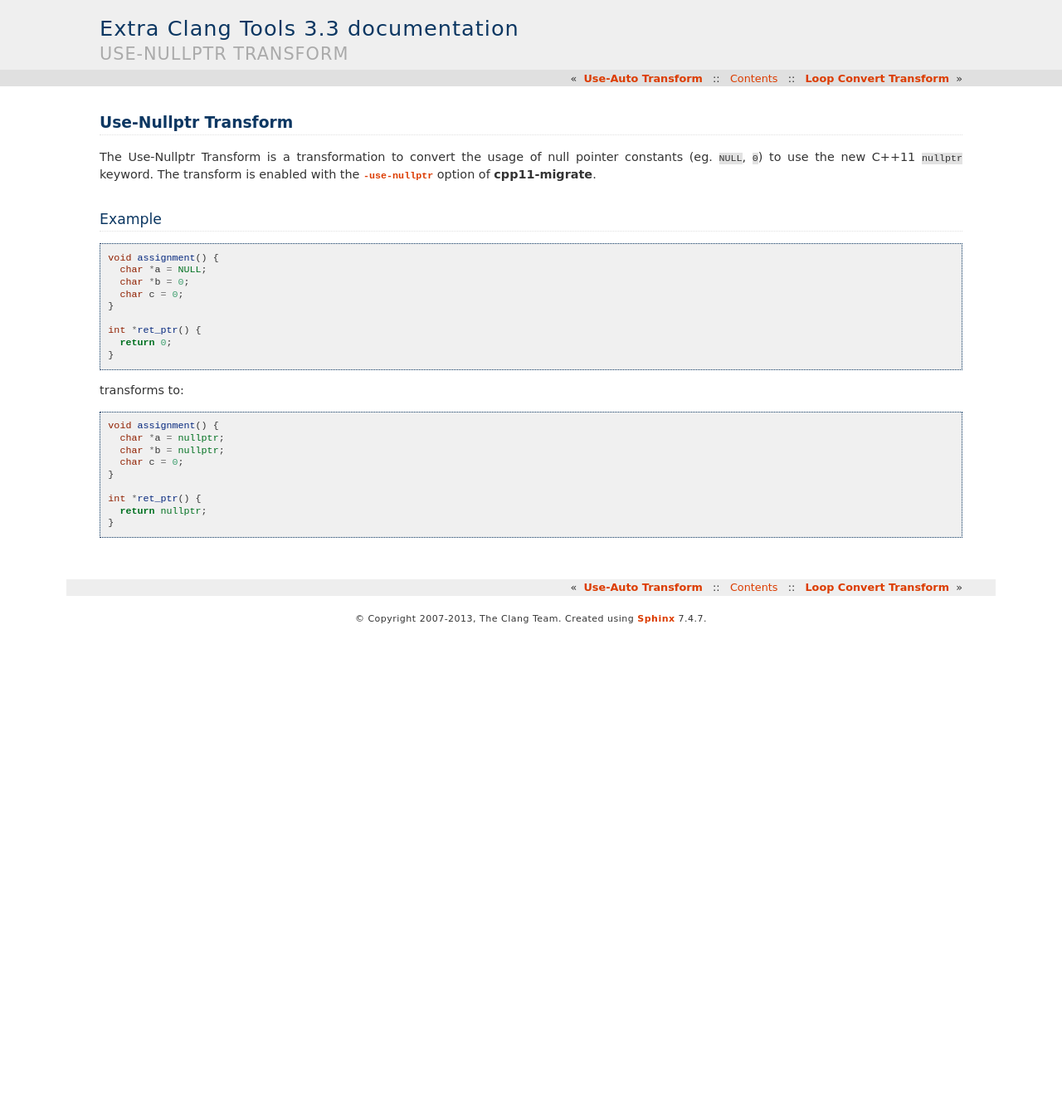
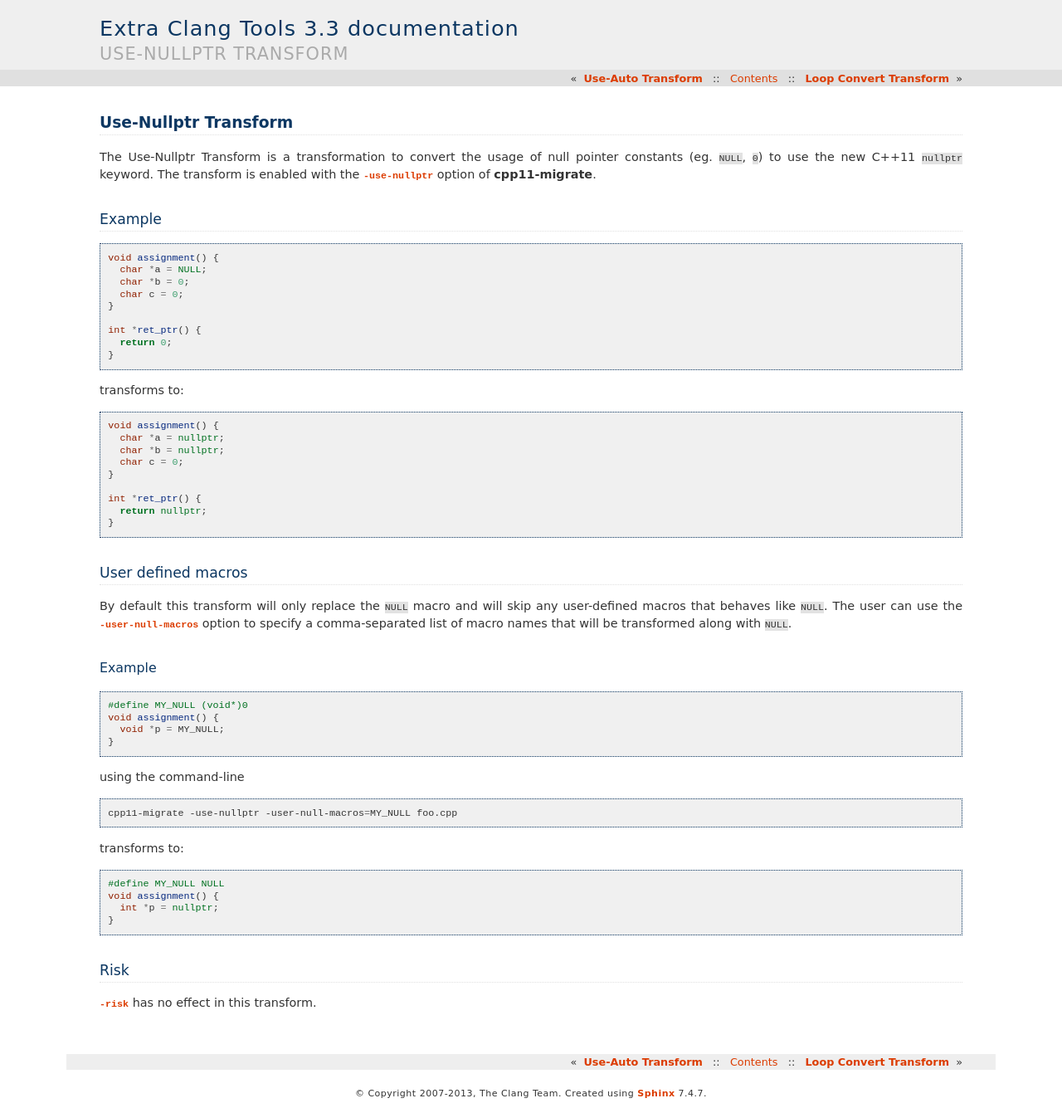
Before and after one commit to apurtell/llvm-clang-extra, a Sphinx documentation site: the page built from docs/UseNullptrTransform.rst, in a window 1280 px wide. Shown: the whole page at 83% size. Built offline with Sphinx 7.4.7, drawn with Linux system fonts in a browser that asks for light colours; before the commit the page ends 900 px from its top, so only the background shows below that.

Commit message:
Allow users to specify NULL like macros to be replaced
-use-nullptr only replaced macro named NULL and ignored any user defined
macros that behaved like NULL. This patch introduces -user-null-macros
command line option to let users specify their custom NULL like macros.

- Added a -user-null-macros command line option that takes a
  comma-separated list of user-defined macros to be replaced when using
  the -use-nullptr transform.
- Added documentation.
- Updated testcase to reflect current behavior.
- Whitespace fixes.

Reviewers: revane, klimek, gribozavr



git-svn-id: http://llvm.org/svn/llvm-project/clang-tools-extra/trunk@178243 91177308-0d34-0410-b5e6-96231b3b80d8

```diff
--- a/docs/UseNullptrTransform.rst
+++ b/docs/UseNullptrTransform.rst
@@ -38,3 +38,45 @@ transforms to:
   int *ret_ptr() {
     return nullptr;
   }
+
+
+User defined macros
+===================
+
+By default this transform will only replace the ``NULL`` macro and will skip any
+user-defined macros that behaves like ``NULL``. The user can use the
+:option:`-user-null-macros` option to specify a comma-separated list of macro
+names that will be transformed along with ``NULL``.
+
+Example
+-------
+
+.. code-block:: c++
+
+  #define MY_NULL (void*)0
+  void assignment() {
+    void *p = MY_NULL;
+  }
+
+
+using the command-line
+
+.. code-block:: bash
+
+  cpp11-migrate -use-nullptr -user-null-macros=MY_NULL foo.cpp
+
+
+transforms to:
+
+.. code-block:: c++
+
+  #define MY_NULL NULL
+  void assignment() {
+    int *p = nullptr;
+  }
+
+
+Risk
+====
+
+:option:`-risk` has no effect in this transform.
--- a/docs/cpp11-migrate.rst
+++ b/docs/cpp11-migrate.rst
@@ -39,6 +39,12 @@ Command Line Options
 
   Makes use of the new C++11 keyword ``nullptr`` where possible.
   See :doc:`UseNullptrTransform`.
+
+.. option:: -user-null-macros=<string>
+
+  ``<string>`` is a comma-separated list of user-defined macros that behave like
+  the ``NULL`` macro. The :option:`-use-nullptr` transform will replace these
+  macros along with ``NULL``. See :doc:`UseNullptrTransform`.
 
 .. option:: -use-auto
 
```
Also changed, not shown: 4 other files.
